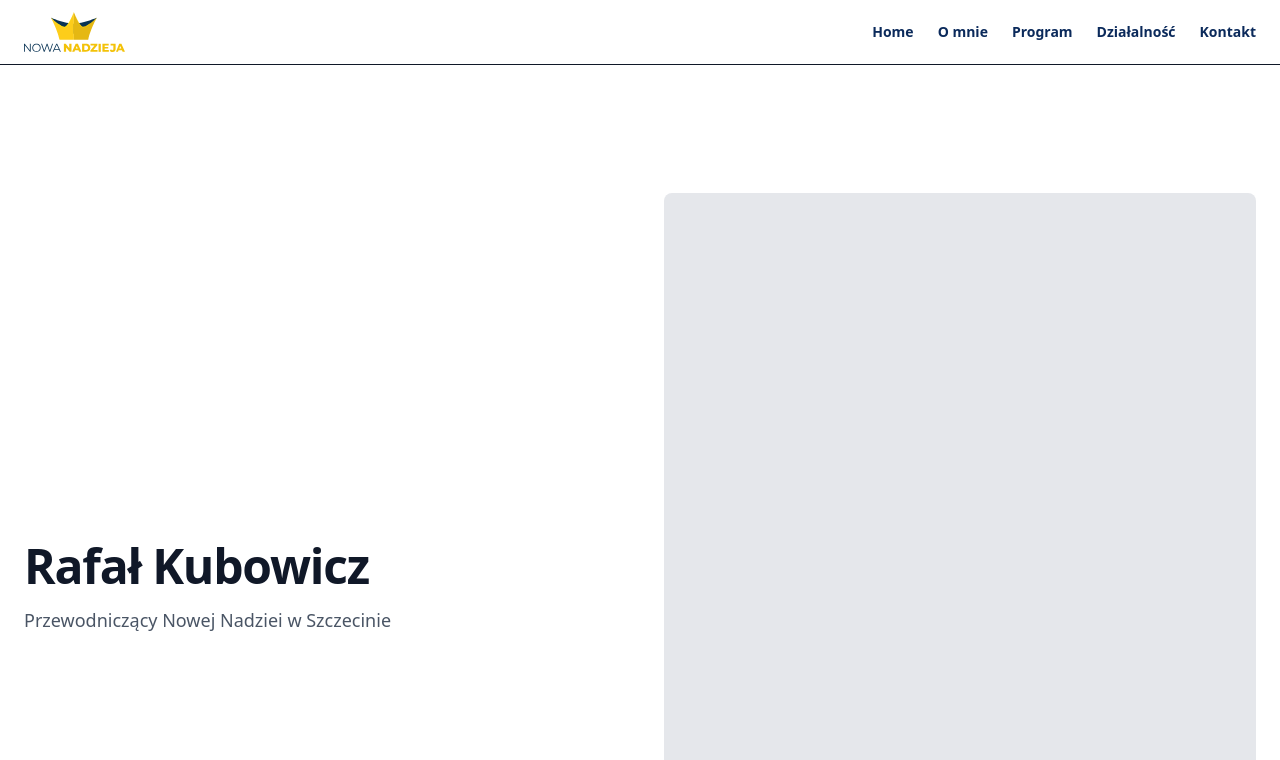
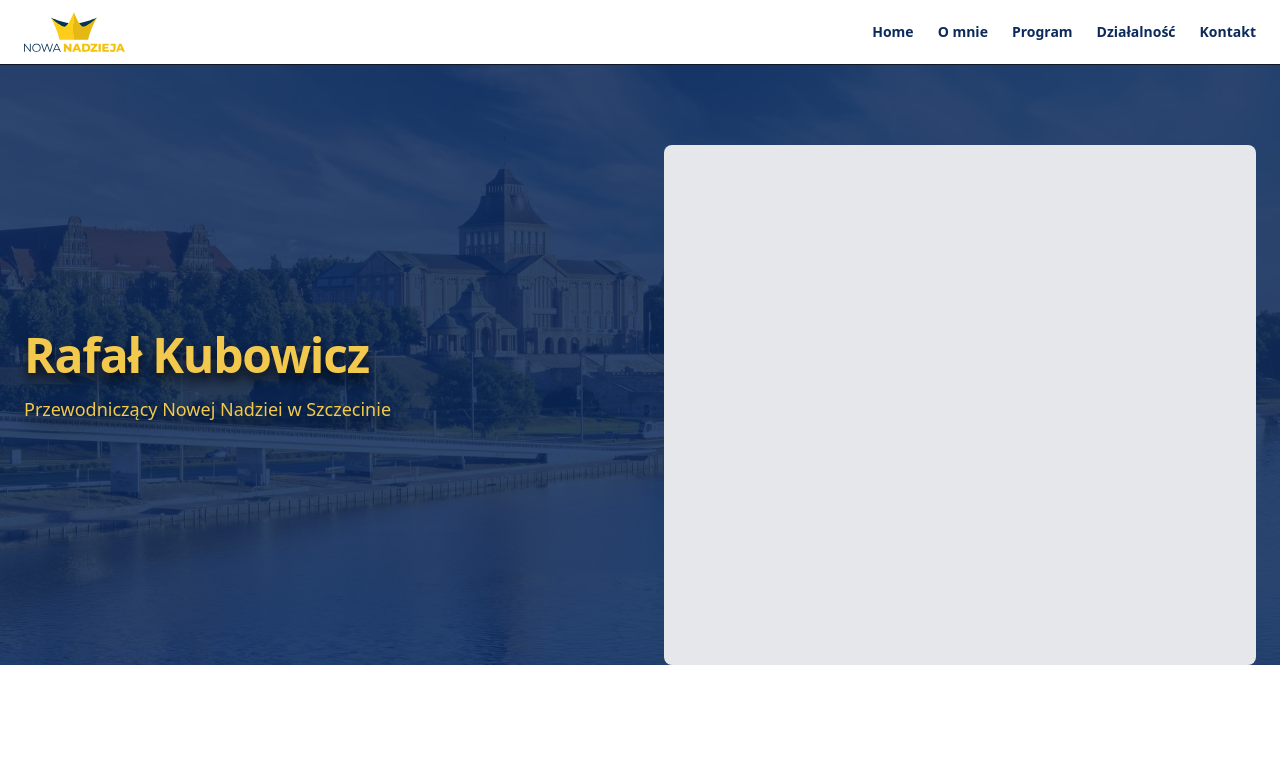
Before and after one commit to Kotvitz/nextjs-public-profile-website, a Next.js app: page / in a window 1280 px wide. Shown: the top 760 px of the page. Built offline with nearby package versions, Linux system fonts and the light colour scheme.

Commit message:
style(hero): add background image with brand-primary tint and apply brand-accent color and text shadow

```diff
--- a/src/app/components/Hero.tsx
+++ b/src/app/components/Hero.tsx
@@ -1,23 +1,36 @@
+import Image from "next/image";
 export default function Hero() {
   return (
-    <div className="container-page py-24 md:py-32">
+      <section className="relative overflow-hidden">
+        <div className="absolute inset-0">
+          <Image
+            src="/hero-background.webp"
+            alt="Wały Chrobrego w Szczecinie"
+            fill
+            priority
+            className="object-cover"
+          />
+
+          <div className="hero-tint absolute inset-0" />
+        </div>
+      <div className="container-page pt-16 md:pt-20">
         <div className="grid items-center gap-12 md:grid-cols-2">
-        {/* Text */}
-        <div>
-          <h1 className="text-4xl font-bold tracking-tight sm:text-5xl">
+          <div className="relative z-10 pb-10 md:pb-14">
+            <h1 className="hero-text text-4xl font-bold tracking-tight sm:text-5xl">
               Rafał Kubowicz
             </h1>
 
-          <p className="mt-4 text-lg text-gray-600">
+            <p className="hero-text mt-4 text-lg">
               Przewodniczący Nowej Nadziei w Szczecinie
             </p>
           </div>
 
           <div className="relative">
-          <div className="aspect-3/4 w-full overflow-hidden rounded-lg bg-gray-200">
+            <div className="h-105 w-full overflow-hidden rounded-lg bg-gray-200 md:h-130">
             </div>
           </div>
         </div>
       </div>
+    </section>
   );
 }
--- a/src/app/globals.css
+++ b/src/app/globals.css
@@ -2,6 +2,7 @@
 
 :root {
   --brand-primary: #0b2a5b;
+  --brand-primary-rgb: 11 42 91;
   --brand-accent: #f2c94c;
   --brand-primary-contrast: #ffffff;
 
@@ -50,6 +51,15 @@
     transform: scaleX(1);
   }
 
+  .hero-text {
+    color: var(--brand-accent);
+    text-shadow: 0 8px 12px rgba(0, 0, 0, 0.75);
+  }
+
+  .hero-tint {
+    background-color: rgba(var(--brand-primary-rgb) / 0.85);
+  }
+
   .btn-submit {
     background-color: var(--brand-accent);
     color: var(--brand-primary);
```
Also changed, not shown: public/hero-background.webp (added). Lines whose indentation alone changed are shown as unchanged.
